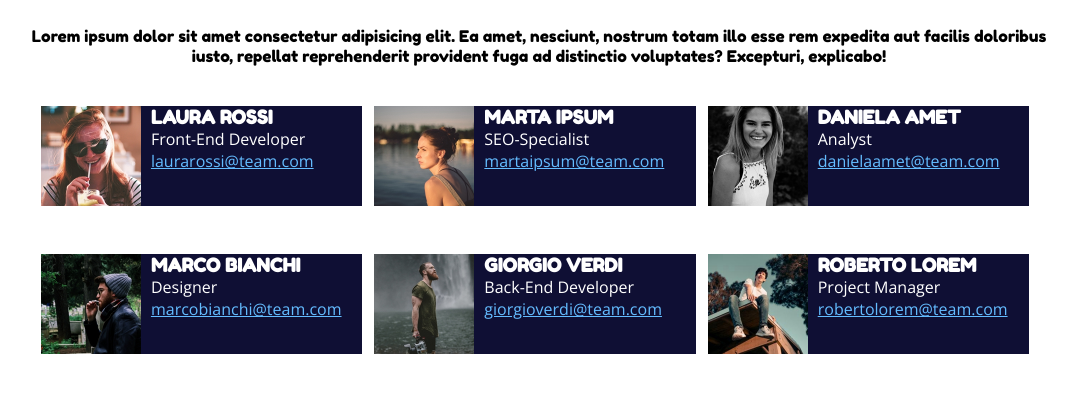
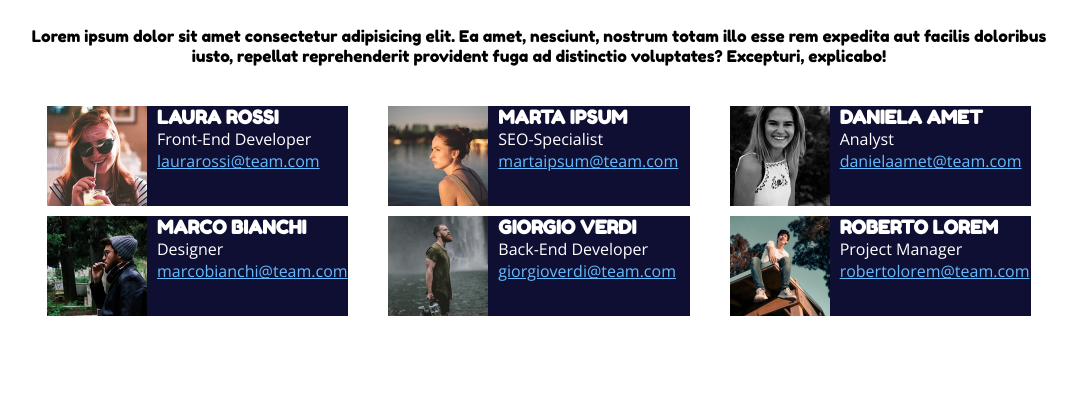
Before and after one commit to silviosalza/html-css-float-cards, a plain HTML site: page index.html in a window 1280 px wide. Shown: the part 101-494 px from the top of the page, without its empty margins (101-1178 px from the left). Drawn offline with nearby package versions, Linux system fonts and the light colour scheme.

Commit message:
some correction

```diff
--- a/css/style.css
+++ b/css/style.css
@@ -50,9 +50,7 @@ a{
 
 /* float images */
 img{
-
-    float: left;
-    width: 100px;
+    max-width: 100%;
     margin-right: 10px;
 
 }
@@ -66,24 +64,30 @@ img{
 
 /* cards layout */
 
+
+
 .col {
 
     height:100px ;
-    width: calc(100% / 3 - 20px);
+    width: calc(100% / 3 - 40px);
     text-align: left;
     background-color: rgb(15, 15, 52);
     color: white;
-    display: inline-block;
-    margin: 0 0.5rem 3rem 0;
+    float: left;
+    margin: 0 20px;
 
 }
 
 .col2{height:100px ;
-    width: calc(100% / 3 - 20px);
+    width: calc(100% / 3 - 40px);
     text-align: left;
     background-color: rgb(15, 15, 52);
     color: white;
-    display: inline-block;
-    margin: 0 0.5rem 0 0;
+    float: left;
+    margin: 10px 20px;
+}
 
+.row img{
+    width: 100px;
+    float: left;
 }
```
